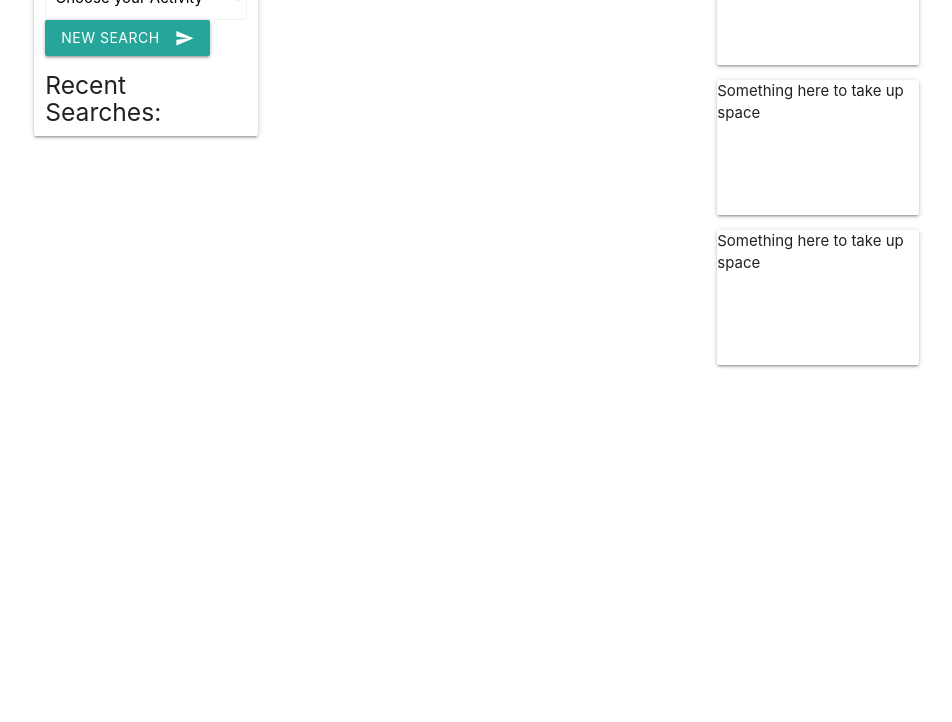
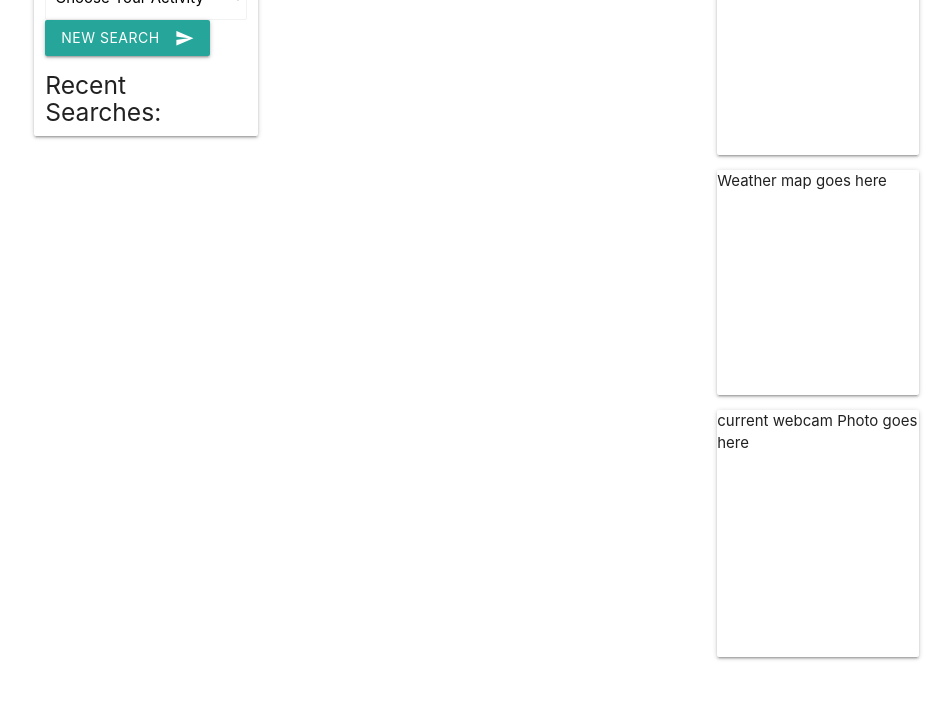
Before and after one commit to mdbow22/NPS-Activity-Planner, a plain HTML site: page searchresults.html in a window 1280 px wide. Shown: the part 78-800 px from the top of the page, without its empty margins (158-1110 px from the left). Drawn offline with nearby package versions, Linux system fonts and the light colour scheme.

Commit message:
show the boxed on the rt once content filled

```diff
--- a/searchresults.html
+++ b/searchresults.html
@@ -15,13 +15,12 @@
   </head>
 
   <body>
-
     <div class="container">
       <div class="row">
         <div class="card col s3">
           <!-- Location Dropdown Menu -->
           <select class="browser-default">
-            <option value="" disabled selected>Choose your state</option>
+            <option value="" disabled selected>Choose Your State</option>
             <option value="1">Option 1</option>
             <option value="2">Option 2</option>
             <option value="3">Option 3</option>
@@ -29,7 +28,7 @@
 
           <!-- Activity Dropdown Menu -->
           <select class="browser-default">
-            <option value="" disabled selected>Choose your Activity</option>
+            <option value="" disabled selected>Choose Your Activity</option>
             <option value="1">Option 1</option>
             <option value="2">Option 2</option>
             <option value="3">Option 3</option>
@@ -58,39 +57,48 @@
 
         <div class="col s3">
           <section class="card">
-            Something here to take up space
-
+            <!-- forcast -->
+            Forcast goes here
             <br />
             <br />
             <br />
             <br />
             <br />
-
-            <!-- forcast -->
-          </section>
-
-          <section class="card">
-            Something here to take up space
-
             <br />
             <br />
             <br />
             <br />
             <br />
-
-            <!-- weather map -->
           </section>
 
           <section class="card">
-            Something here to take up space
-
+            <!-- weather map -->
+            Weather map goes here
             <br />
             <br />
             <br />
             <br />
             <br />
+            <br />
+            <br />
+            <br />
+            <br />
+            <br />
+          </section>
 
+          <section class="card">
             <!-- recent photo -->
+            current webcam Photo goes here
+            <br />
+            <br />
+            <br />
+            <br />
+            <br />
+            <br />
+            <br />
+            <br />
+            <br />
+            <br />
           </section>
         </div>
       </div>
```
